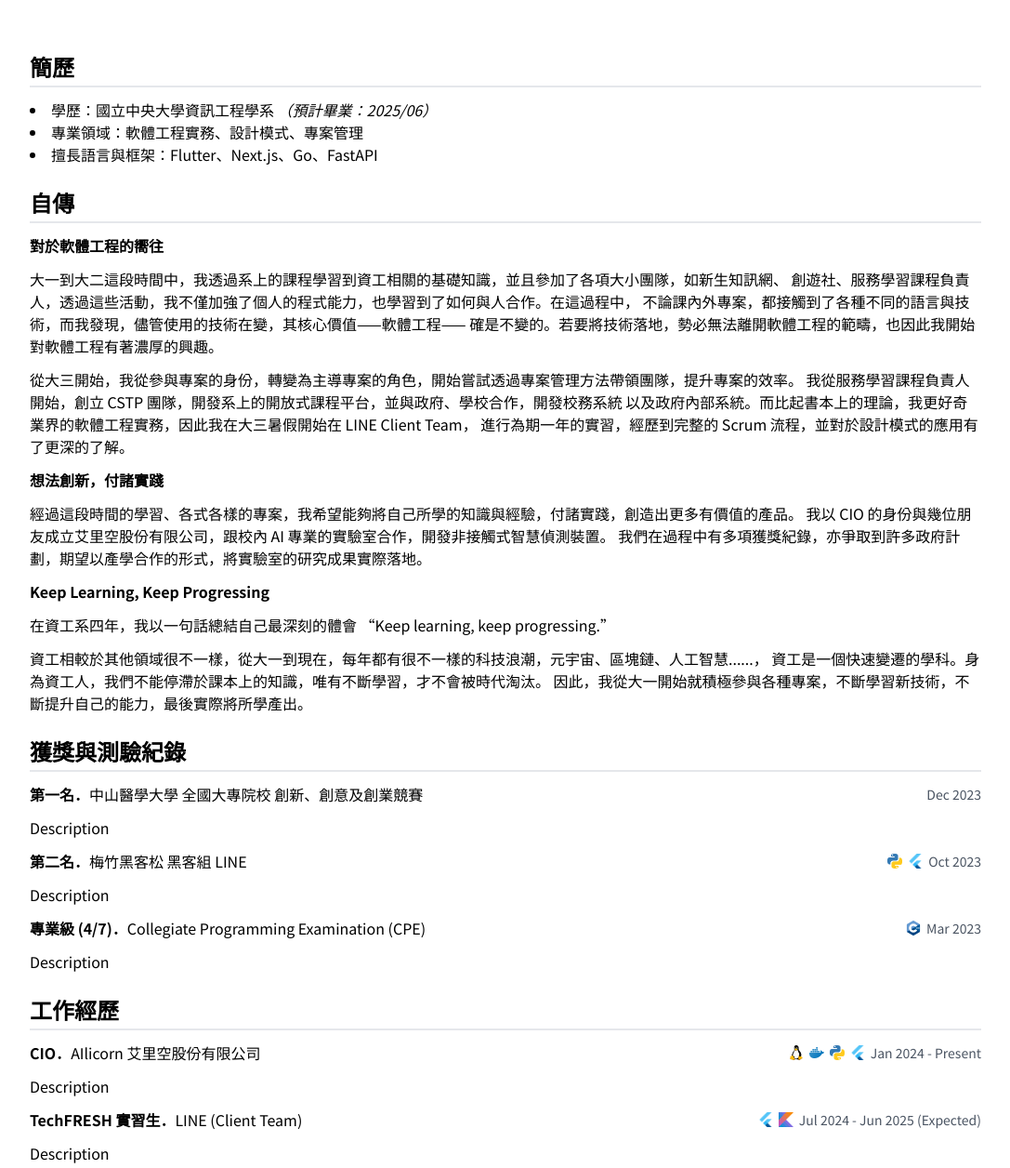
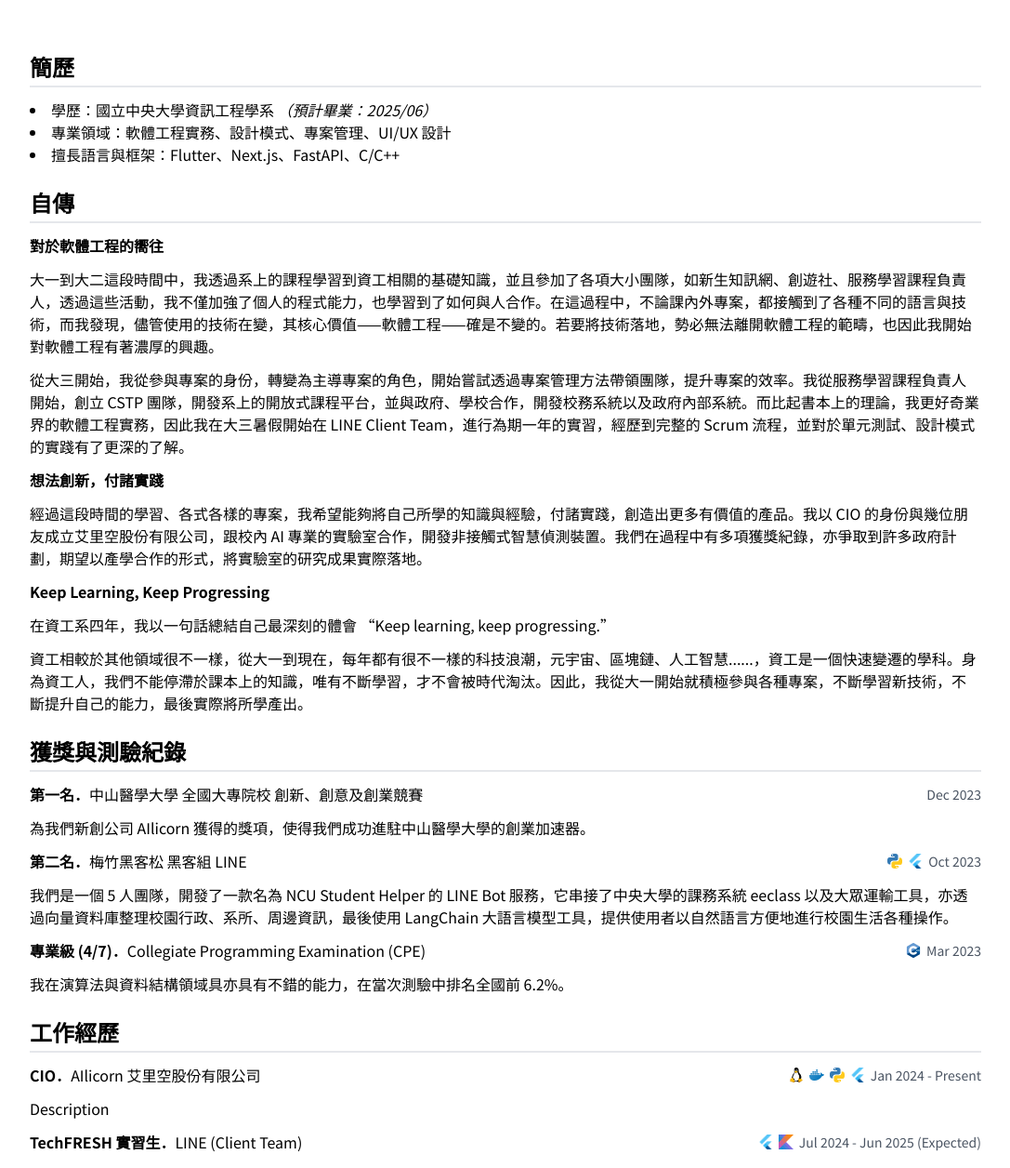
Before and after one commit to an920107/resume-next, a Next.js app: page / in a window 1280 px wide. Shown: the part 1980-3236 px from the top of the page at 93% size, without its empty margins (96-1183 px from the left). Built offline with nearby package versions, Linux system fonts and the light colour scheme.

Commit message:
feat: update description

```diff
--- a/src/app/page.tsx
+++ b/src/app/page.tsx
@@ -20,8 +20,8 @@
         <h3>簡歷</h3>
         <ul>
           <li>學歷：國立中央大學資訊工程學系 <i>（預計畢業：2025/06）</i></li>
-          <li>專業領域：軟體工程實務、設計模式、專案管理</li>
-          <li>擅長語言與框架：Flutter、Next.js、Go、FastAPI</li>
+          <li>專業領域：軟體工程實務、設計模式、專案管理、UI/UX 設計</li>
+          <li>擅長語言與框架：Flutter、Next.js、FastAPI、C/C++</li>
         </ul>
       </section>
 
@@ -31,35 +31,35 @@
           <b>對於軟體工程的嚮往</b>
         </p>
         <p>
-          大一到大二這段時間中，我透過系上的課程學習到資工相關的基礎知識，並且參加了各項大小團隊，如新生知訊網、
-          創遊社、服務學習課程負責人，透過這些活動，我不僅加強了個人的程式能力，也學習到了如何與人合作。在這過程中，
-          不論課內外專案，都接觸到了各種不同的語言與技術，而我發現，儘管使用的技術在變，其核心價值——軟體工程——
-          確是不變的。若要將技術落地，勢必無法離開軟體工程的範疇，也因此我開始對軟體工程有著濃厚的興趣。
+          <>大一到大二這段時間中，我透過系上的課程學習到資工相關的基礎知識，並且參加了各項大小團隊，如新生知訊網、</>
+          <>創遊社、服務學習課程負責人，透過這些活動，我不僅加強了個人的程式能力，也學習到了如何與人合作。在這過程中，</>
+          <>不論課內外專案，都接觸到了各種不同的語言與技術，而我發現，儘管使用的技術在變，其核心價值——軟體工程——</>
+          <>確是不變的。若要將技術落地，勢必無法離開軟體工程的範疇，也因此我開始對軟體工程有著濃厚的興趣。</>
         </p>
         <p>
-          從大三開始，我從參與專案的身份，轉變為主導專案的角色，開始嘗試透過專案管理方法帶領團隊，提升專案的效率。
-          我從服務學習課程負責人開始，創立 CSTP 團隊，開發系上的開放式課程平台，並與政府、學校合作，開發校務系統
-          以及政府內部系統。而比起書本上的理論，我更好奇業界的軟體工程實務，因此我在大三暑假開始在 LINE Client Team，
-          進行為期一年的實習，經歷到完整的 Scrum 流程，並對於設計模式的應用有了更深的了解。
+          <>從大三開始，我從參與專案的身份，轉變為主導專案的角色，開始嘗試透過專案管理方法帶領團隊，提升專案的效率。</>
+          <>我從服務學習課程負責人開始，創立 CSTP 團隊，開發系上的開放式課程平台，並與政府、學校合作，開發校務系統</>
+          <>以及政府內部系統。而比起書本上的理論，我更好奇業界的軟體工程實務，因此我在大三暑假開始在 LINE Client Team，</>
+          <>進行為期一年的實習，經歷到完整的 Scrum 流程，並對於單元測試、設計模式的實踐有了更深的了解。</>
         </p>
         <p>
           <b>想法創新，付諸實踐</b>
         </p>
         <p>
-          經過這段時間的學習、各式各樣的專案，我希望能夠將自己所學的知識與經驗，付諸實踐，創造出更多有價值的產品。
-          我以 CIO 的身份與幾位朋友成立艾里空股份有限公司，跟校內 AI 專業的實驗室合作，開發非接觸式智慧偵測裝置。
-          我們在過程中有多項獲獎紀錄，亦爭取到許多政府計劃，期望以產學合作的形式，將實驗室的研究成果實際落地。
+          <>經過這段時間的學習、各式各樣的專案，我希望能夠將自己所學的知識與經驗，付諸實踐，創造出更多有價值的產品。</>
+          <>我以 CIO 的身份與幾位朋友成立艾里空股份有限公司，跟校內 AI 專業的實驗室合作，開發非接觸式智慧偵測裝置。</>
+          <>我們在過程中有多項獲獎紀錄，亦爭取到許多政府計劃，期望以產學合作的形式，將實驗室的研究成果實際落地。</>
         </p>
         <p>
           <b>Keep Learning, Keep Progressing</b>
         </p>
         <p>
-          在資工系四年，我以一句話總結自己最深刻的體會 &ldquo;Keep learning, keep progressing.&rdquo;
+          <>在資工系四年，我以一句話總結自己最深刻的體會 &ldquo;Keep learning, keep progressing.&rdquo;</>
         </p>
         <p>
-          資工相較於其他領域很不一樣，從大一到現在，每年都有很不一樣的科技浪潮，元宇宙、區塊鏈、人工智慧......，
-          資工是一個快速變遷的學科。身為資工人，我們不能停滯於課本上的知識，唯有不斷學習，才不會被時代淘汰。
-          因此，我從大一開始就積極參與各種專案，不斷學習新技術，不斷提升自己的能力，最後實際將所學產出。
+          <>資工相較於其他領域很不一樣，從大一到現在，每年都有很不一樣的科技浪潮，元宇宙、區塊鏈、人工智慧......，</>
+          <>資工是一個快速變遷的學科。身為資工人，我們不能停滯於課本上的知識，唯有不斷學習，才不會被時代淘汰。</>
+          <>因此，我從大一開始就積極參與各種專案，不斷學習新技術，不斷提升自己的能力，最後實際將所學產出。</>
         </p>
       </section>
 
@@ -71,7 +71,7 @@
           subtitle="中山醫學大學 全國大專院校 創新、創意及創業競賽"
           dateString="Dec 2023"
         >
-          <p>Description</p>
+          <p>為我們新創公司 AIlicorn 獲得的獎項，使得我們成功進駐中山醫學大學的創業加速器。</p>
         </ExperienceParagraph>
 
         <ExperienceParagraph
@@ -80,7 +80,11 @@
           dateString="Oct 2023"
           icons={[Icons.python, Icons.flutter]}
         >
-          <p>Description</p>
+          <p>
+            <>我們是一個 5 人團隊，開發了一款名為 NCU Student Helper 的 LINE Bot 服務，它串接了中央大學的</>
+            <>課務系統 eeclass 以及大眾運輸工具，亦透過向量資料庫整理校園行政、系所、周邊資訊，最後使用 LangChain </>
+            <>大語言模型工具，提供使用者以自然語言方便地進行校園生活各種操作。</>
+          </p>
         </ExperienceParagraph>
 
         <ExperienceParagraph
@@ -89,7 +93,7 @@
           dateString="Mar 2023"
           icons={[Icons.cpp]}
         >
-          <p>Description</p>
+          <p>我在演算法與資料結構領域具亦具有不錯的能力，在當次測驗中排名全國前 6.2%。</p>
         </ExperienceParagraph>
       </section>
 
```
